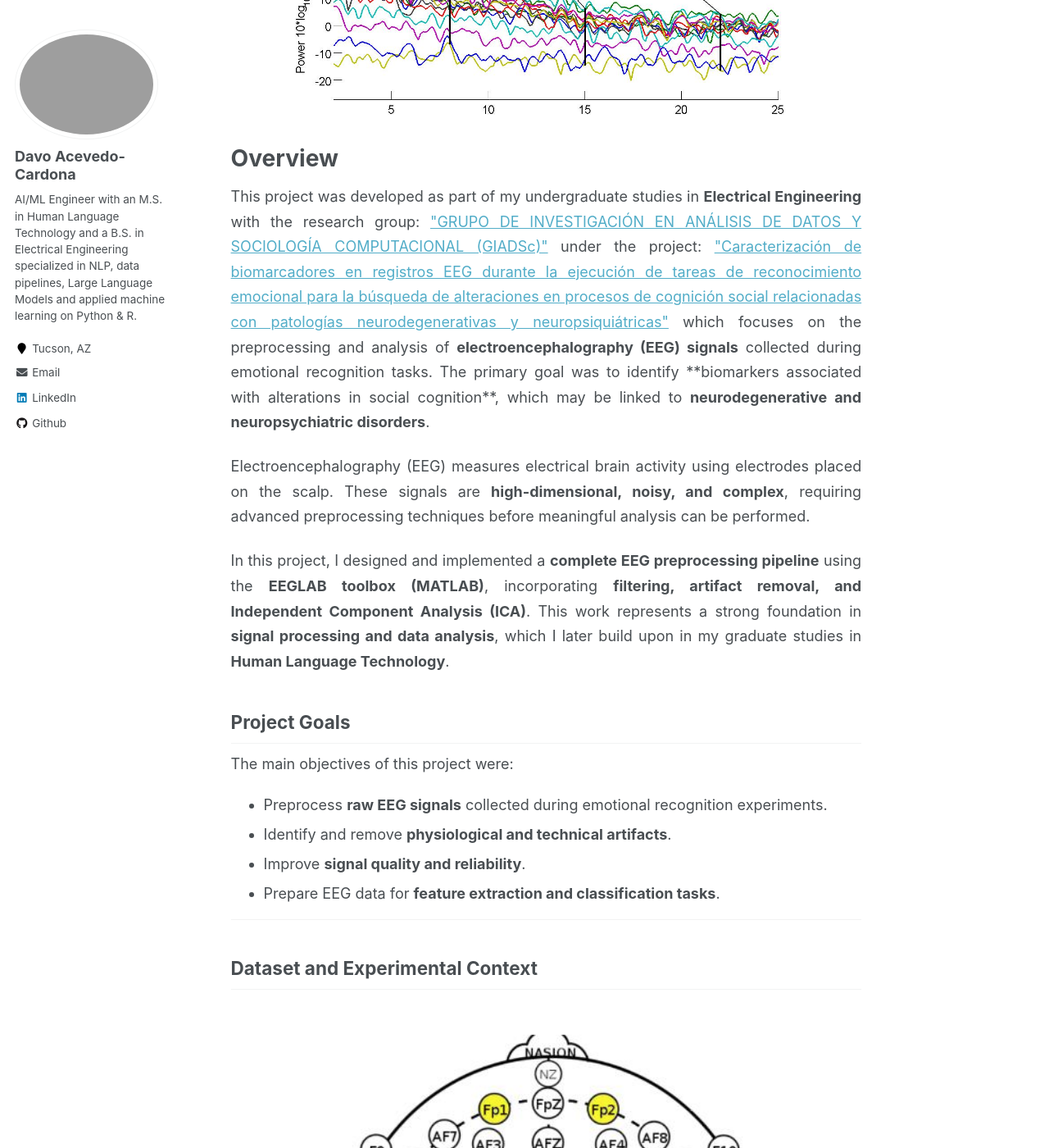
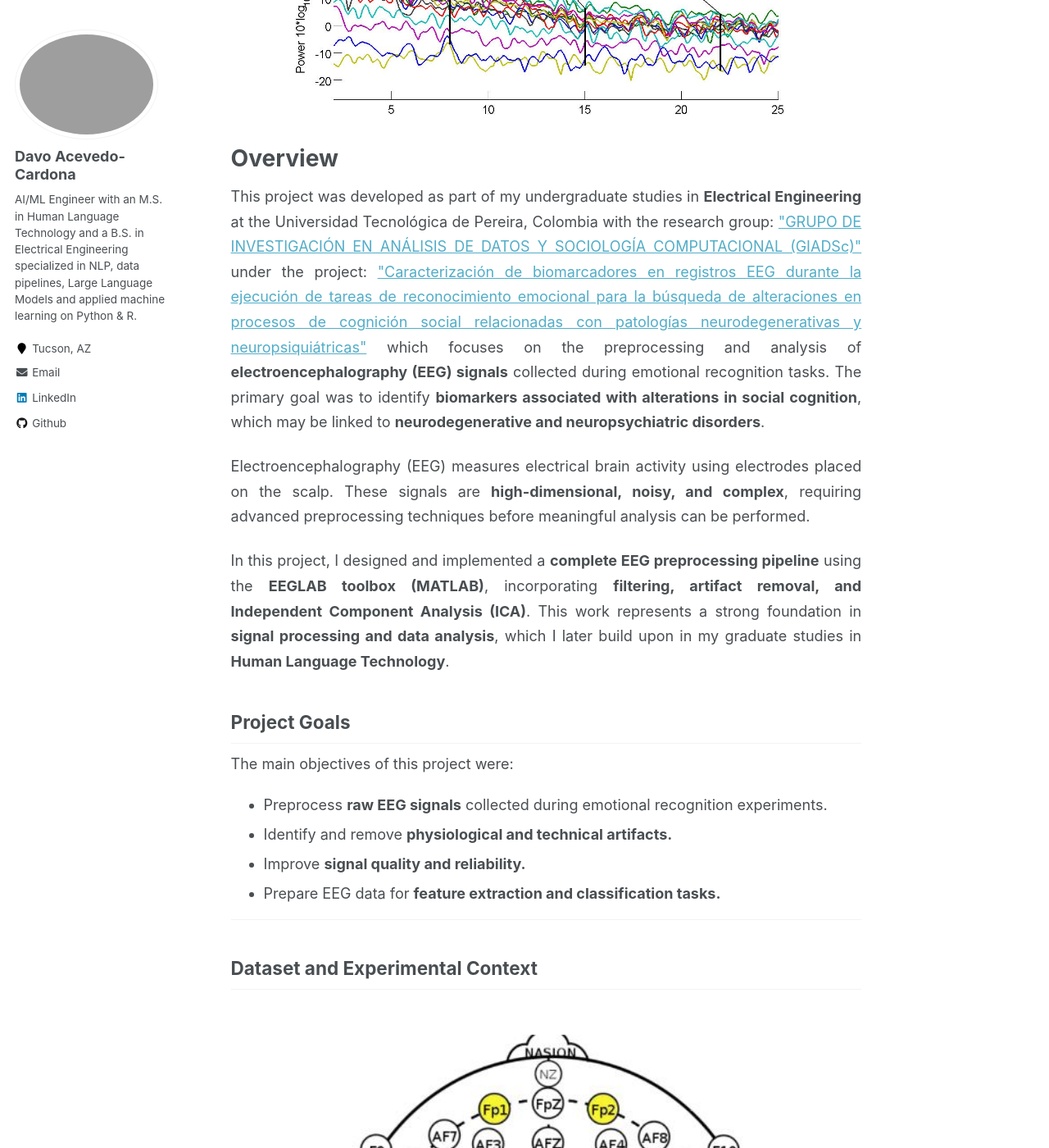
Before and after one commit to lldavoll/lldavoll.github.io, a Jekyll site: the page built from _portfolio/eeg.md, in a window 1280 px wide and 1400 px high, scrolled down 500 px. Shown: the whole window at 82% size. Built offline with Jekyll 4.4.1, drawn with Linux system fonts in a browser that asks for light colours; some of the changed text lies outside the part shown.

Commit message:
Update eeg.md
final version

```diff
--- a/_portfolio/eeg.md
+++ b/_portfolio/eeg.md
@@ -11,7 +11,7 @@ collection: portfolio
 
 <div style="text-align: justify; line-height: 1.7;">
 <p>
-This project was developed as part of my undergraduate studies in <strong>Electrical Engineering</strong> with the research group: <a href="https://vicerrectorias.utp.edu.co/viie/integrantes/195/grupo" target="_blank">"GRUPO DE INVESTIGACIÓN EN ANÁLISIS DE DATOS Y SOCIOLOGÍA COMPUTACIONAL (GIADSc)"</a> under the project: <a href="https://vicerrectorias.utp.edu.co/viie/detallesproyecto/2596" target="_blank">"Caracterización de biomarcadores en registros EEG durante la ejecución de tareas de reconocimiento emocional para la búsqueda de alteraciones en procesos de cognición social relacionadas con patologías neurodegenerativas y neuropsiquiátricas"</a> which focuses on the preprocessing and analysis of <strong>electroencephalography (EEG) signals</strong> collected during emotional recognition tasks. The primary goal was to identify **biomarkers associated with alterations in social cognition**, which may be linked to <strong>neurodegenerative and neuropsychiatric disorders</strong>.
+This project was developed as part of my undergraduate studies in <strong>Electrical Engineering</strong> at the Universidad Tecnológica de Pereira, Colombia with the research group: <a href="https://vicerrectorias.utp.edu.co/viie/integrantes/195/grupo" target="_blank">"GRUPO DE INVESTIGACIÓN EN ANÁLISIS DE DATOS Y SOCIOLOGÍA COMPUTACIONAL (GIADSc)"</a> under the project: <a href="https://vicerrectorias.utp.edu.co/viie/detallesproyecto/2596" target="_blank">"Caracterización de biomarcadores en registros EEG durante la ejecución de tareas de reconocimiento emocional para la búsqueda de alteraciones en procesos de cognición social relacionadas con patologías neurodegenerativas y neuropsiquiátricas"</a> which focuses on the preprocessing and analysis of <strong>electroencephalography (EEG) signals</strong> collected during emotional recognition tasks. The primary goal was to identify <strong>biomarkers associated with alterations in social cognition</strong>, which may be linked to <strong>neurodegenerative and neuropsychiatric disorders</strong>.
 <p>
 </p>
 Electroencephalography (EEG) measures electrical brain activity using electrodes placed on the scalp. These signals are <strong>high-dimensional, noisy, and complex</strong>, requiring advanced preprocessing techniques before meaningful analysis can be performed.
@@ -26,9 +26,9 @@ In this project, I designed and implemented a <strong>complete EEG preprocessing
 The main objectives of this project were:
 
 - Preprocess **raw EEG signals** collected during emotional recognition experiments.
-- Identify and remove **physiological and technical artifacts**.
-- Improve **signal quality and reliability**.
-- Prepare EEG data for **feature extraction and classification tasks**.
+- Identify and remove **physiological and technical artifacts.**
+- Improve **signal quality and reliability.**
+- Prepare EEG data for **feature extraction and classification tasks.**
 
 ---
 
@@ -49,9 +49,9 @@ Each recording contains <strong>multi-channel time-series data</strong>, capturi
 
 The analysis focused on comparing three stages:
 
-- **Raw EEG signals**
-- **Filtered EEG signals**
-- **Fully preprocessed EEG signals**
+- **Raw EEG signals.**
+- **Filtered EEG signals.**
+- **Fully preprocessed EEG signals.**
 
 This comparison enabled both **qualitative (visual)** and **quantitative validation** of the preprocessing pipeline.
 
@@ -67,7 +67,7 @@ A central challenge in EEG analysis is the presence of **artifacts (noise not ge
 - Body movement.
 
 ### Technical Artifacts
-- **Electrical interference (60 Hz noise)**.
+- **Electrical interference (60 Hz noise).**
 - Equipment-related noise.
 - Poor electrode connections.
 
@@ -92,12 +92,12 @@ The pipeline is implemented in **MATLAB and EEGLAB** for further use in classifi
 I implemented a **structured, end-to-end preprocessing pipeline** using **EEGLAB**, consisting of:
 
 1. Importing EEG data.
-2. Assigning **channel locations and references**.
-3. Applying **signal filtering**.
-4. Detecting and interpolating **bad channels**.
-5. Removing **large artifacts**.
-6. Performing **Independent Component Analysis (ICA)**.
-7. Rejecting **noisy components**.
+2. Assigning **channel locations and references.**
+3. Applying **signal filtering.**
+4. Detecting and interpolating **bad channels.**
+5. Removing **large artifacts.**
+6. Performing **Independent Component Analysis (ICA).**
+7. Rejecting **noisy components.**
 
 This pipeline reflects **standard practices in EEG research** and ensures **high-quality signal preparation**.
 
@@ -109,14 +109,14 @@ This pipeline reflects **standard practices in EEG research** and ensures **high
 
 Filtering was applied to remove:
 
-- **Baseline drift**
-- **Power line noise (60 Hz)**
-- **High-frequency interference**
+- **Baseline drift.**
+- **Power line noise (60 Hz).**
+- **High-frequency interference.**
 
 Techniques used:
-- **FIR filters**
-- **Spectral filtering**
-- **Wavelet-based approaches**
+- **FIR filters.**
+- **Spectral filtering.**
+- **Wavelet-based approaches.**
 
 The goal was to preserve **meaningful neural activity** while eliminating **irrelevant noise**.
 
@@ -146,9 +146,9 @@ The **SOBI algorithm** was particularly effective for capturing **temporally cor
 The preprocessing approach was divided into **two stages**:
 
 #### Stage 1: Physiological Artifact Removal
-- Filtering and channel correction
-- No ICA applied
-- **Visual validation of signal improvement**
+- Filtering and channel correction.
+- No ICA applied.
+- Visual validation of signal improvement.
 
 ### Before:
 <p align="center">
@@ -163,9 +163,9 @@ The preprocessing approach was divided into **two stages**:
 #### Stage 2: Technical Artifact Removal (ICA-based)
 - **Blind Source Separation (BSS)**
 - Removal of:
-  - Eye-related artifacts (**EOG**)
-  - Muscle artifacts (**EMG**)
-  - **Electrical noise (60 Hz)**
+  - Eye-related artifacts (**EOG**).
+  - Muscle artifacts (**EMG**).
+  - **Electrical noise (60 Hz).**
 
 ### Before:
 <p align="center">
@@ -184,14 +184,14 @@ This **two-stage strategy** improved both **robustness and interpretability** of
 
 The preprocessing pipeline achieved:
 
-- **Significant noise reduction across channels**
-- **Improved signal clarity and stability**
-- Clear distinction between **raw vs processed signals**
+- **Significant noise reduction across channels.**
+- Improved signal clarity and stability.
+- Clear distinction between **raw vs processed signals.**
 
 Evaluation methods included:
 
-- **Visual inspection of EEG plots**
-- **Quantitative comparisons across preprocessing stages**
+- Visual inspection of EEG plots.
+- Quantitative comparisons across preprocessing stages.
 
 These results demonstrate that **proper preprocessing is critical** before any **classification or modeling tasks**.
 
```
Also changed, not shown: other parts of _portfolio/eeg.md (+6 -6 lines).
